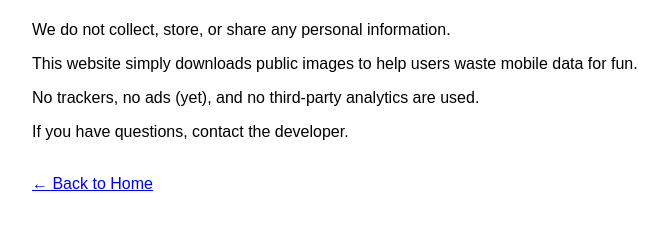
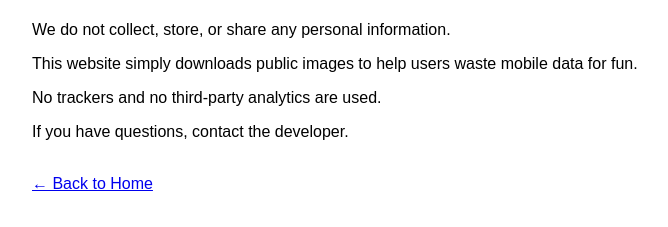
Before and after one commit to aryanbansal2/Data-waster, a plain HTML site: page privacy.html in a window 1280 px wide. Shown: the part 79-306 px from the top of the page, without its empty margins (258-926 px from the left). Drawn offline with Linux system fonts and the light colour scheme.

Commit message:
Update privacy.html

```diff
--- a/privacy.html
+++ b/privacy.html
@@ -17,7 +17,7 @@
   <h1>Privacy Policy</h1>
   <p>We do not collect, store, or share any personal information.</p>
   <p>This website simply downloads public images to help users waste mobile data for fun.</p>
-  <p>No trackers, no ads (yet), and no third-party analytics are used.</p>
+  <p>No trackers and no third-party analytics are used.</p>
   <p>If you have questions, contact the developer.</p>
   <br>
   <a href="index.html">← Back to Home</a>
```
